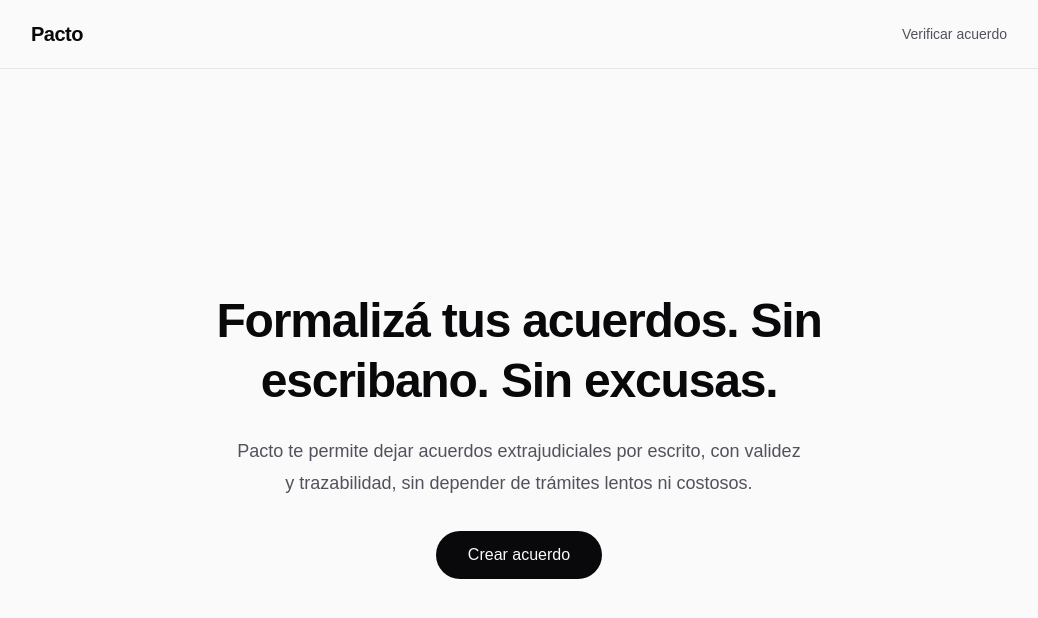
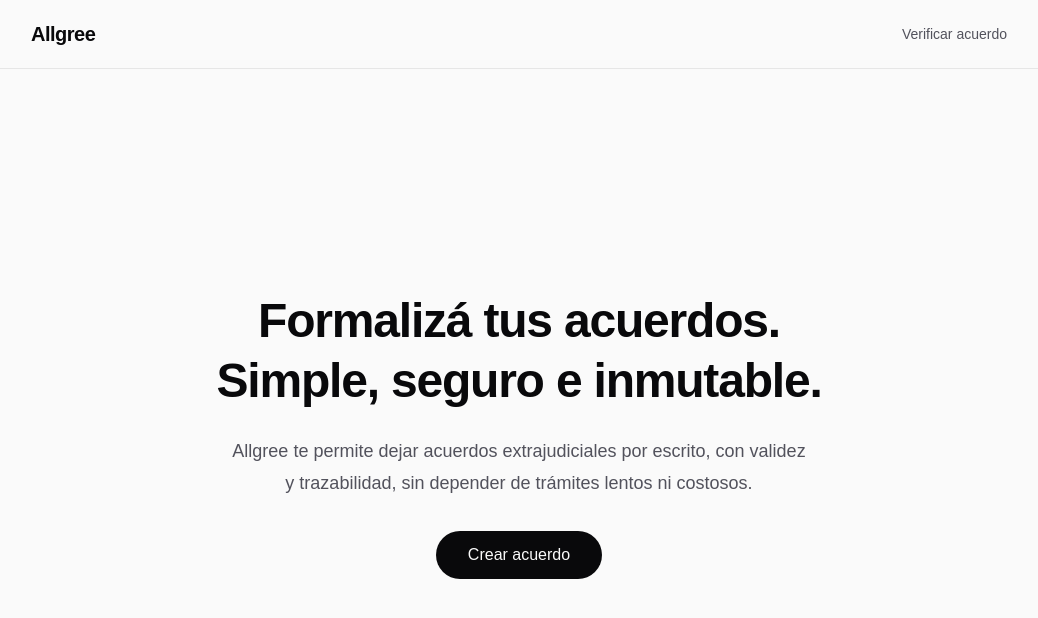
Before and after one commit to mgsen/allgree, a Next.js app: page / in a window 1280 px wide. Shown: the top 618 px of the page, without its empty margins (121-1159 px from the left). Built offline with nearby package versions, Linux system fonts and the light colour scheme.

Commit message:
chore: rebranding Pacto → Allgree en toda la app

```diff
--- a/package.json
+++ b/package.json
@@ -1,5 +1,5 @@
 {
-  "name": "pacto",
+  "name": "allgree",
   "version": "0.1.0",
   "private": true,
   "scripts": {
--- a/src/app/layout.tsx
+++ b/src/app/layout.tsx
@@ -13,8 +13,8 @@
 });
 
 export const metadata: Metadata = {
-  title: "Pacto — Acuerdos Extrajudiciales Inmutables",
-  description: "Formalizá tus acuerdos. Sin escribano. Sin excusas.",
+  title: "Allgree — Acuerdos Extrajudiciales Inmutables",
+  description: "Formalizá tus acuerdos. Simple, seguro e inmutable.",
 };
 
 export default function RootLayout({
--- a/src/app/page.tsx
+++ b/src/app/page.tsx
@@ -6,7 +6,7 @@
       <header className="border-b border-black/[.08] dark:border-white/[.1]">
         <div className="mx-auto flex max-w-5xl items-center justify-between px-6 py-5">
           <span className="text-xl font-semibold tracking-tight text-zinc-950 dark:text-zinc-50">
-            Pacto
+            Allgree
           </span>
           <Link
             href="/verificar"
@@ -20,10 +20,10 @@
       <main className="flex flex-1 items-center justify-center px-6">
         <div className="flex max-w-2xl flex-col items-center gap-6 py-24 text-center">
           <h1 className="text-4xl font-semibold leading-tight tracking-tight text-zinc-950 sm:text-5xl dark:text-zinc-50">
-            Formalizá tus acuerdos. Sin escribano. Sin excusas.
+            Formalizá tus acuerdos. Simple, seguro e inmutable.
           </h1>
           <p className="max-w-xl text-lg leading-8 text-zinc-600 dark:text-zinc-400">
-            Pacto te permite dejar acuerdos extrajudiciales por escrito, con
+            Allgree te permite dejar acuerdos extrajudiciales por escrito, con
             validez y trazabilidad, sin depender de trámites lentos ni
             costosos.
           </p>
--- a/src/app/verificar/page.tsx
+++ b/src/app/verificar/page.tsx
@@ -50,7 +50,7 @@
             href="/"
             className="text-xl font-semibold tracking-tight text-zinc-950 dark:text-zinc-50"
           >
-            Pacto
+            Allgree
           </Link>
         </div>
       </header>
```
